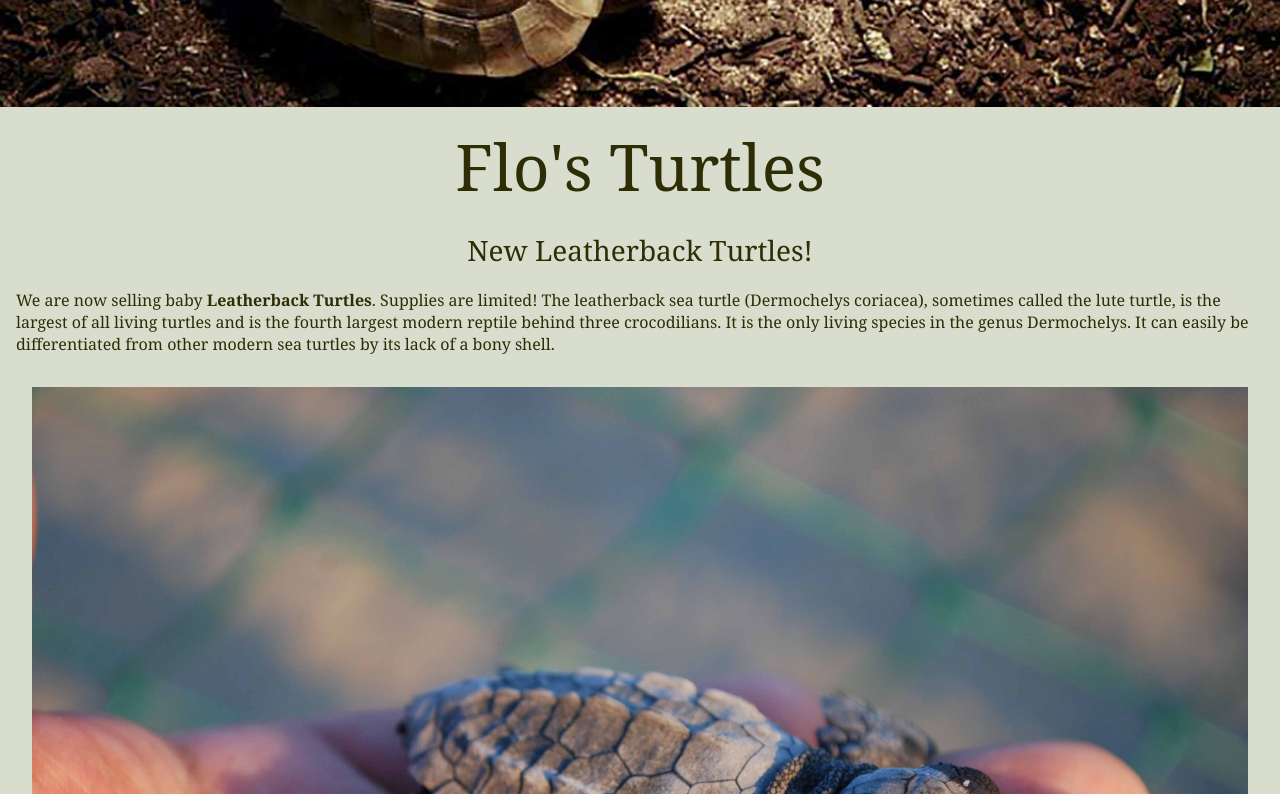
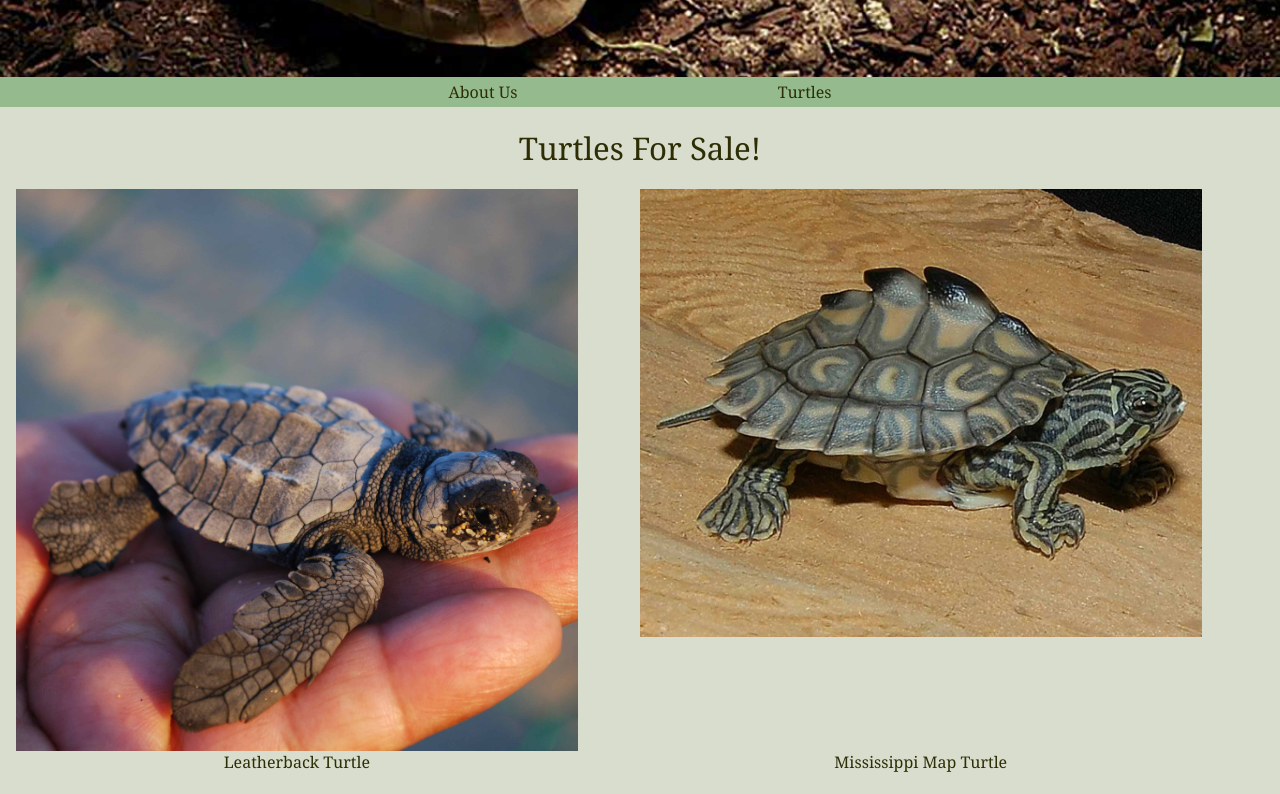
Before and after one commit to katie-wasylko/assignment3, a plain HTML site: page turtles.html in a window 1280 px wide. Shown: the part 760-1554 px from the top of the page. Drawn offline with Linux system fonts and the light colour scheme.

Commit message:
progress

```diff
--- a/css/general.css
+++ b/css/general.css
@@ -96,7 +96,7 @@ h2 {
     overflow: hidden;
     text-align: center;
     font-weight: normal;
-    font-size: 1.75rem;
+    font-size: 1.95rem;
 }
 
 figure {
@@ -135,3 +135,68 @@ footer {
     font-size: .75rem;
     text-decoration: none;
 }
+
+.bucket2 {
+    margin: 0;
+    padding: 0;
+    overflow: hidden;
+    list-style: none;
+}
+
+.bucket2 li {
+    float: left;
+    width: 45%;
+    margin: 0 5% 1.5rem 0;
+    padding: 0;
+    text-align: center;
+    font-size: 1rem;
+}
+
+.bucket2 a,
+.bucket2 a:link,
+.bucket2 a:visited {
+    display: block;
+    background-size: 100%;
+    background-position: center top;
+    background-repeat: no-repeat;
+    margin: 0;
+    padding: 100% 0 0;
+    color: #2d2e05;
+    text-decoration: none;
+}
+
+.one {
+    background-image: url(../images/leather.jpg);
+}
+
+.two {
+    background-image: url(../images/mississippimap.jpg);
+}
+
+.three {
+    background-image: url(../images/redearedslider.jpg);
+}
+
+.four {
+    background-image: url(../images/peninsulacooter.jpg);
+}
+
+.five {
+    background-image: url(../images/yellowbellied.jpg);
+}
+
+.six {
+    background-image: url(../images/redbelliedshortneck.jpg)
+}
+
+p {
+    line-height: 1.5rem;
+    margin: 0 0 2rem;
+}
+
+.dropcap:first-letter {
+    font-size: 5rem;
+    font-weight: bold;
+    float: left;
+    margin: 1.2rem .5rem 1rem 0;
+}
--- a/turtles.html
+++ b/turtles.html
@@ -11,30 +11,27 @@
         <a href="index.html">
             <img src="images/logo.svg" alt="logo" class="logo">
         </a>
+        <a href="index.html">
+            <img src="images/bannerr.jpg" alt="Turtles">
+        </a>
         <nav class="nav-top">
             <ul>
                 <li><a href="about.html">About Us</a></li>
                 <li><a href="turtles.html">Turtles</a></li>
             </ul>
         </nav>
-        <img src="images/bannerr.jpg" alt="Turtles">
     </header>
-
     <article>
-
-        <h1>Flo's Turtles</h1>
-
-        <h2>New Leatherback Turtles!</h2>
-
-        <p>We are now selling baby <strong>Leatherback Turtles</strong>. Supplies are limited! The leatherback sea turtle (Dermochelys coriacea), sometimes called the lute turtle, is the largest of all living turtles and is the fourth largest modern reptile behind three crocodilians. It is the only living species in the genus Dermochelys. It can easily be differentiated from other modern sea turtles by its lack of a bony shell.   </p>
-
-        <figure>
-            <a href="turtles.html">
-                <img src="images/leatherback.jpg" alt="Leatherback">
-            </a>
-        </figure>
+        <h2>Turtles For Sale!</h2>
+        <ul class="bucket2">
+            <li> <a href="#" class="one">Leatherback Turtle</a></li>
+            <li> <a href="#" class="two">Mississippi Map Turtle</a></li>
+            <li> <a href="#" class="three">Red Eared Slider</a></li>
+            <li> <a href="#" class="four">Peninsula Cooter</a></li>
+            <li> <a href="#" class="five">Yellow Bellied Turtle</a></li>
+            <li> <a href="#" class="six">Red Bellied Short-Neck Turtle</a></li>
+        </ul>
     </article>
-
     <footer>
         <nav class="nav-bottom">
             <ul>
```
Also changed, not shown: about.html (+6 -8 lines), index.html (+3 -1 lines), images/leather.jpg (added), images/mississippimap.jpg (added), images/peninsulacooter.jpg (added), images/redbelliedshortneck.jpg (added), images/redearedslider.jpg (added), images/yellowbellied.jpg (added).
